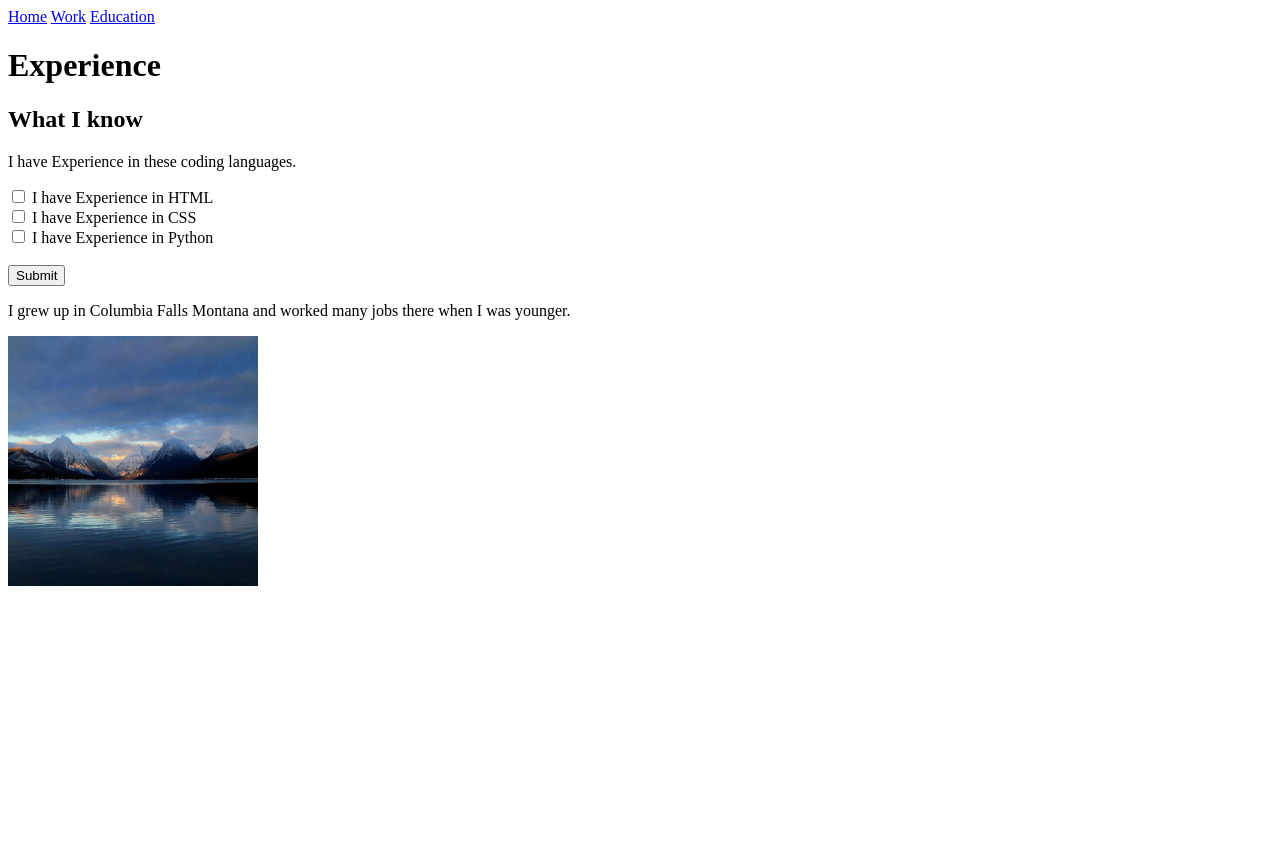
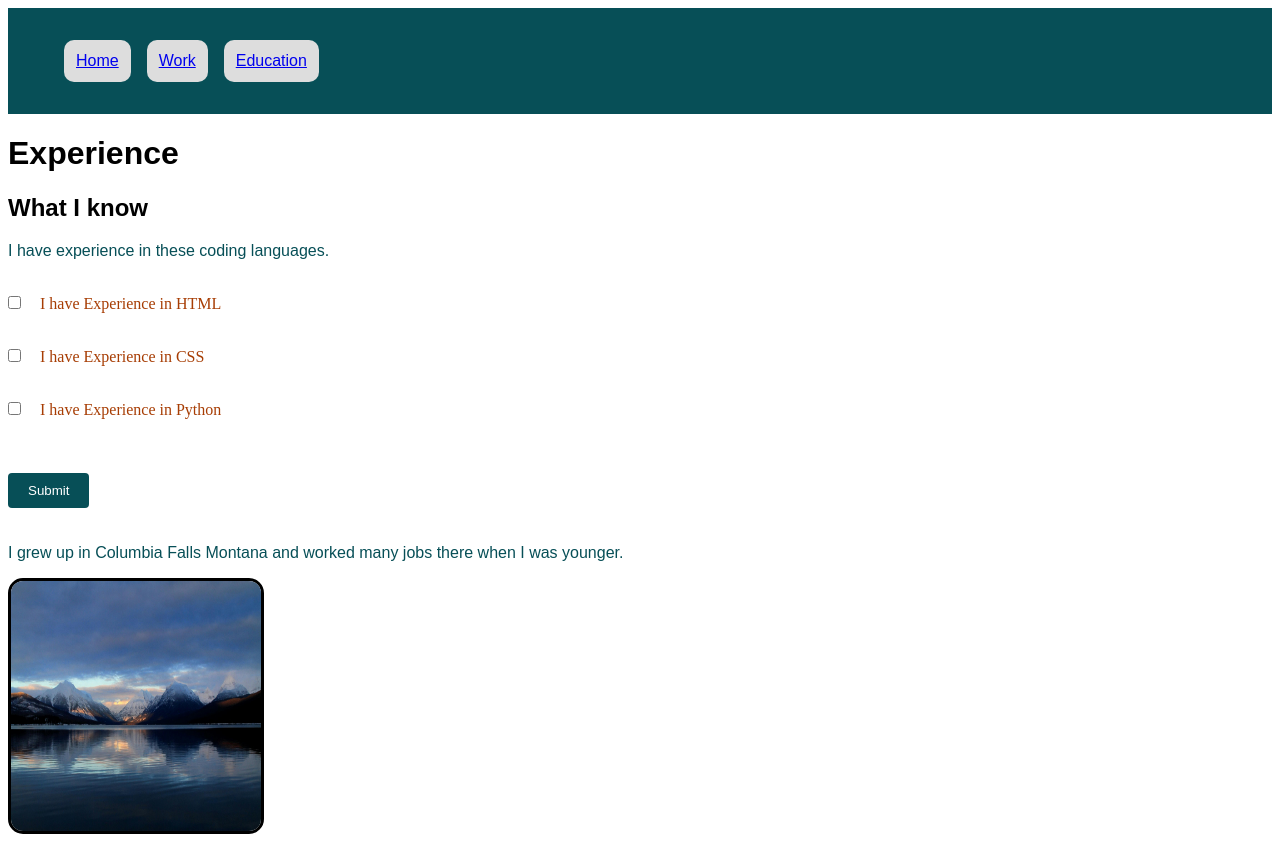
Before and after one commit to MacBookProne/MCS-Projects, a plain HTML site: page Week 1/work.html in a window 1280 px wide. Before the commit the page ends 800 px from the top, so only its background shows below. Drawn offline with Linux system fonts and the light colour scheme.

Commit message:
added css to project also corrected mistakes in my html from last week.

```diff
--- /dev/null
+++ b/Week 1/css/style.css
@@ -0,0 +1,94 @@
+/* Heading Styles */
+h1, h2, h3, h4, h5, h6 {
+    font-family: Arial, sans-serif;
+}
+/* Navigation Bar Styles */
+.navbar {
+    background-color: #074f57;
+    color: white;
+    padding: 1rem;
+    display: flex;
+    align-items: center;
+}
+/* unordered lists  List Styles */
+.navbar ul {
+    font-family: Arial, sans-serif;
+    list-style-type: none;
+    display: flex;
+    gap: 1rem;
+    justify-content: flex-start;
+    flex-grow: 1;
+}
+/* List Item Styles */
+  li a {
+    display: flex;
+    padding: 12px;
+    background-color: #dddddd;
+    border-radius: 10px;
+  }
+  p {
+    font-family: Arial, sans-serif; /* Paragrapgh Styles */
+    color: #074f57;
+  }
+
+body {
+  background-color: #ffffff; /* Background of site color */
+}
+
+/* Image Styles */
+img {
+    border-radius: 15px;
+    border-style: solid;
+    border-color: #000000;
+    width: 250px;
+    height: 250px;
+  }
+/* Table Styles */
+table {
+    width: 100%;
+    border-collapse: collapse;
+}
+
+table, th, td {
+    border: 1px solid #074f57; /* Dark teal color for borders */
+}
+
+th, td {
+    padding: 8px;
+    text-align: left;
+}
+
+th {
+    background-color: #074f57; /* Dark teal background for headers */
+    color: white; /* White text for headers */
+}
+
+td {
+    background-color: #dddddd; /* Light grey background for table cells */
+}
+
+/* Form Styles */
+.form input {
+    margin: 20px 0;
+}
+
+input[type="checkbox"] {
+    margin-right: 15px;
+}
+
+label {
+    margin-right: 20px;
+    color: #a73d04;
+}
+
+.form input[type="submit"] {
+    background-color: #074f57; /* Dark teal color for the submit button */
+    color: white; /* White text on the submit button */
+    padding: 10px 20px;
+    border: none;
+    border-radius: 4px;
+}
+
+input[type="submit"]:hover {
+    background-color: #066a6b; /* Slightly darker teal color for hover effect */
+}
--- a/Week 1/work.html
+++ b/Week 1/work.html
@@ -3,40 +3,41 @@
 <head>
     <meta charset="UTF-8">
     <meta name="viewport" content="width=device-width, initial-scale=1.0">
+    <link rel="stylesheet" href="css/style.css"> <!-- Importing css -->
     <title>Work</title>
+</head>
+<body>
+    <!-- Navigation Links -->
+    <nav class="navbar">
+        <ul>
+            <li><a href="home.html">Home</a></li>
+            <li><a href="work.html">Work</a></li>
+            <li><a href="education.html">Education</a></li>
+        </ul>
+    </nav>
 
-<!-- Navigation Links -->
-<nav>
-    <a href="home.html">Home</a>
-    <a href="work.html">Work</a>
-    <a href="education.html">Education</a>
-</nav>
     <!-- Headings -->
     <h1>Experience</h1>
     <h2>What I know</h2>
+
     <!-- Content -->
-<p>I have Experience in these coding languages.</p>
+    <p>I have experience in these coding languages.</p>
 
     <!-- Experience Form -->
-<form >
-  <input type="checkbox" id="codelanguage" name="code1" value="HTML">
+    <form class="form">
+        <input type="checkbox" id="code1" name="code1" value="HTML">
         <label for="code1"> I have Experience in HTML</label><br>
-  <input type="checkbox" id="codelanguage2" name="code2" value="CSS">
+        <input type="checkbox" id="code2" name="code2" value="CSS">
         <label for="code2"> I have Experience in CSS</label><br>
-  <input type="checkbox" id="codelanguage3" name="code3" value="Python">
+        <input type="checkbox" id="code3" name="code3" value="Python">
         <label for="code3"> I have Experience in Python</label><br><br>
         <input type="submit" value="Submit">
     </form>
-<!-- Content -->
 
+    <!-- Additional Content -->
     <p>I grew up in Columbia Falls Montana and worked many jobs there when I was younger.</p>
 
     <!-- Image Link -->
-
-<img src="images/glacier_nationa_park.jpg" alt="Glacier" width="250" height="250">
-
-</head>
-<body>
-
+    <img src="images/glacier_nationa_park.jpg" alt="Glacier">
 </body>
 </html>
```
Also changed, not shown: Week 1/education.html (+27 -14 lines), Week 1/home.html (+11 -11 lines), Week 1/images/MSU_Seal.svg.png (deleted), Week 1/images/css/home.css (deleted), Week 1/images/montana_state.jpeg (added). Lines whose indentation alone changed are shown as unchanged.
